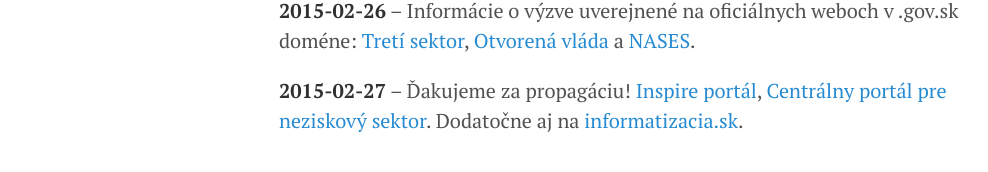
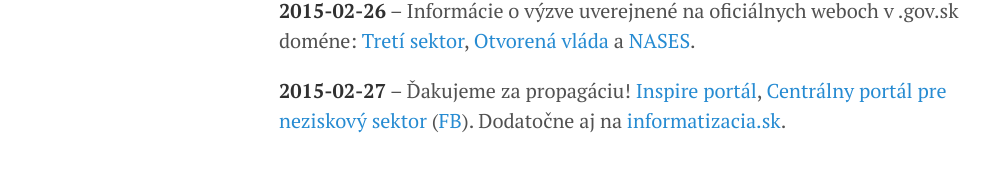
Before and after one commit to ogpslovakia/ogpslovakia.github.io, a Jekyll site: the page built from index.md, in a window 1280 px wide. Shown: the part 186-358 px from the top of the page, without its empty margins (1-989 px from the left). Built offline with Jekyll 4.4.1, drawn with Linux system fonts in a browser that asks for light colours; Markdown is read by kramdown in place of the engine named in the settings.

```diff
--- a/index.md
+++ b/index.md
@@ -7,4 +7,4 @@ layout: default
 
 **2015-02-26** -- Informácie o výzve uverejnené na oficiálnych weboch v .gov.sk doméne: [Tretí sektor](http://www.tretisektor.gov.sk/vyzva-verejna-konzultacia-datasety-verejnej-spravy/), [Otvorená vláda](http://www.otvorenavlada.gov.sk/vyzva-verejna-konzultacia-datasety-verejnej-spravy/) a [NASES](http://nases.gov.sk/26674/usvros-a-nases-vyhlasuju-verejnu-konzultaciu-s-cielom-zistit-zaujem-o-data-verejnej-spravy.php).
 
-**2015-02-27** -- Ďakujeme za propagáciu! [Inspire portál](http://inspire.enviroportal.sk/clanky/verejna-konzultacia-sk-open-data), [Centrálny portál pre neziskový sektor](http://www.itretisektor.sk/clanok-52_36-4413/Verejna_konzultacia_datasety_verejnej_spravy.html). Dodatočne aj na [informatizacia.sk](http://www.informatizacia.sk/sledovane_temy-usvros-a-nases-vyhlasili-verejnu-konzultaciu-s-cielom-zistit-zaujem-o-data-verejnej-spravy/19971c).
+**2015-02-27** -- Ďakujeme za propagáciu! [Inspire portál](http://inspire.enviroportal.sk/clanky/verejna-konzultacia-sk-open-data), [Centrálny portál pre neziskový sektor](http://www.itretisektor.sk/clanok-52_36-4413/Verejna_konzultacia_datasety_verejnej_spravy.html) ([FB](https://www.facebook.com/1SNSC/posts/858491040874104)). Dodatočne aj na [informatizacia.sk](http://www.informatizacia.sk/sledovane_temy-usvros-a-nases-vyhlasili-verejnu-konzultaciu-s-cielom-zistit-zaujem-o-data-verejnej-spravy/19971c).
```
